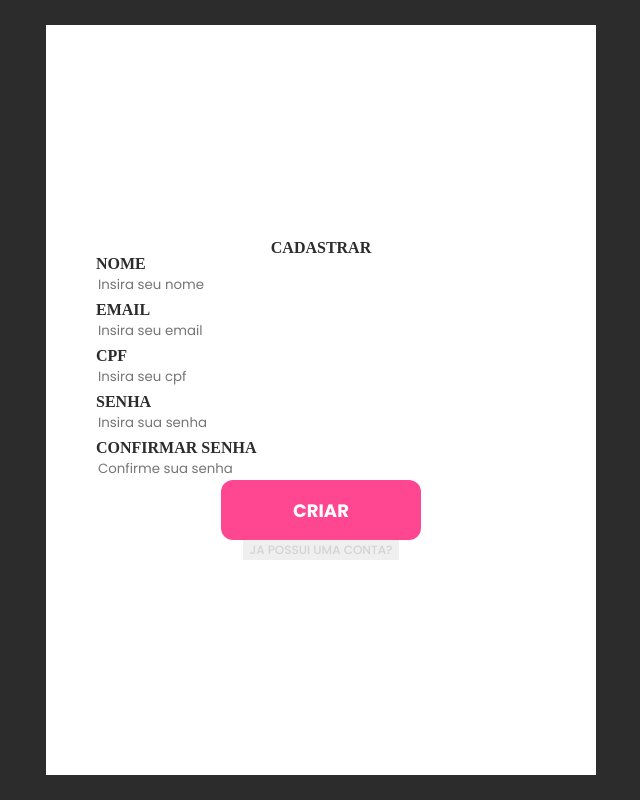
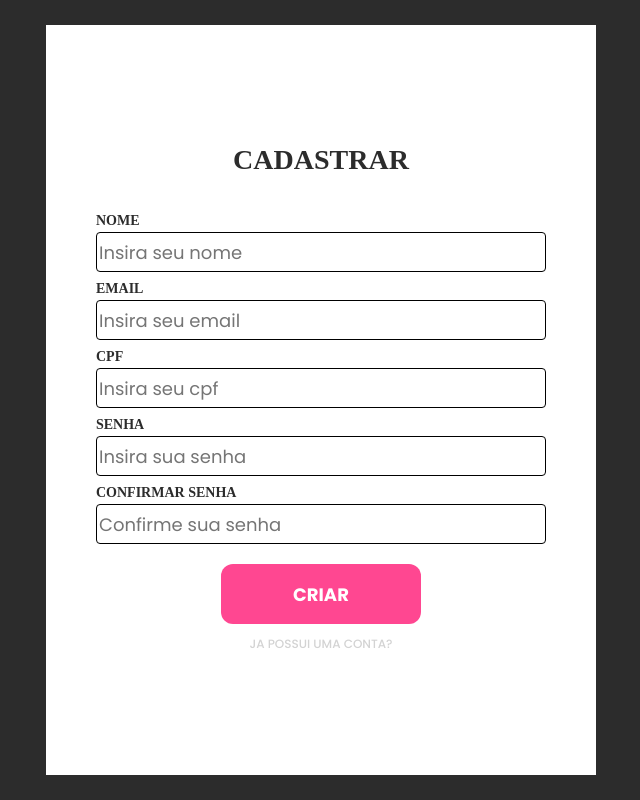
Before and after one commit to Lucas-Perseguin/projeto15-drivenshop-front, a React (Create React App) app: page /cadastro in a window 1280 px wide. Shown: the whole page, without its empty margins (319-959 px from the left). Built offline with nearby package versions, Linux system fonts and the light colour scheme.

Commit message:
fix: small  layout changes

```diff
--- a/src/Pages/SignUp.js
+++ b/src/Pages/SignUp.js
@@ -22,28 +22,36 @@ const SignUpContainer = styled.div`
   align-items: center;
   justify-content: center;
   color: ${mainGrey};
-  font-weight: 700;
+  font-weight: 800;
+  h1 {
+    font-size: 28px;
+    margin-bottom: 20px;
+  }
 `;
 
 const Form = styled.div`
   display: flex;
   flex-direction: column;
-  gap: 6px;
+  gap: 10px;
   div {
     display: flex;
     flex-direction: column;
-    gap: 2px;
+    gap: 4px;
     align-items: flex-start;
     justify-content: center;
     width: 450px;
+    font-size: 14px;
     input {
+      height: 40px;
       width: 100%;
-      border: 2px black;
+      border: 1px solid black;
       border-radius: 4px;
       color: black;
       font-weight: 400;
+      font-size: 18px;
     }
   }
+  margin: 20px 0;
 `;
 
 const SignUpButton = styled.button`
@@ -56,15 +64,25 @@ const SignUpButton = styled.button`
   font-size: 18px;
   font-weight: 700;
   text-align: center;
+  margin-bottom: 10px;
+  :hover {
+    text-decoration: underline;
+    cursor: pointer;
+  }
 `;
 
 const ToLoginButton = styled.button`
   color: lightgrey;
   border: none;
-  background-color: none;
+  background-color: white;
   font-size: 12px;
   font-weight: 500;
   text-align: center;
+  :hover {
+    color: grey;
+    text-decoration: underline;
+    cursor: pointer;
+  }
 `;
 
 export default function SignUp() {
@@ -110,7 +128,7 @@ export default function SignUp() {
           <div>
             <h2>EMAIL</h2>
             <input
-              type="text"
+              type="email"
               placeholder="Insira seu email"
               value={email}
               onChange={(event) => setEmail(event.target.value)}
```
